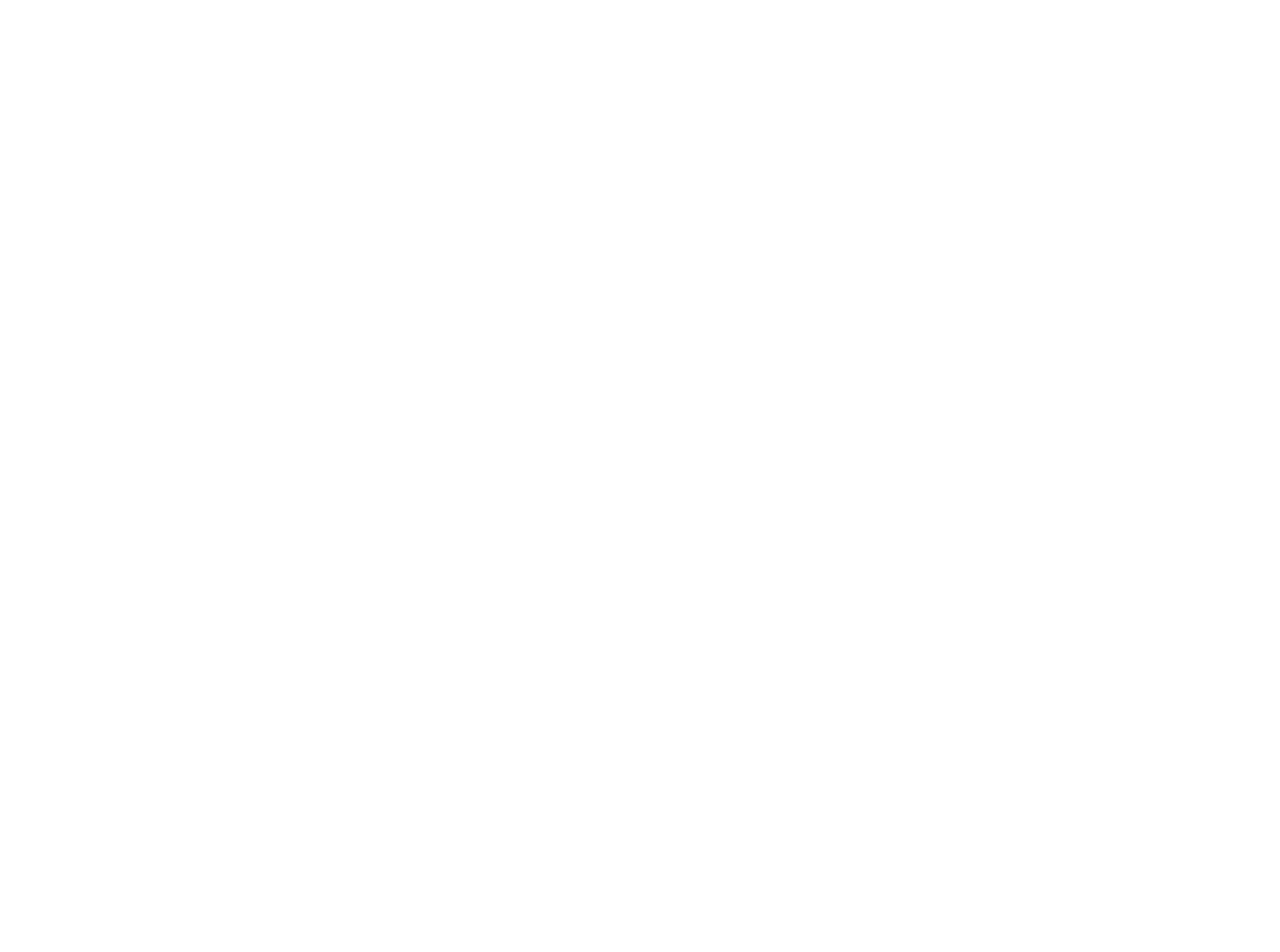
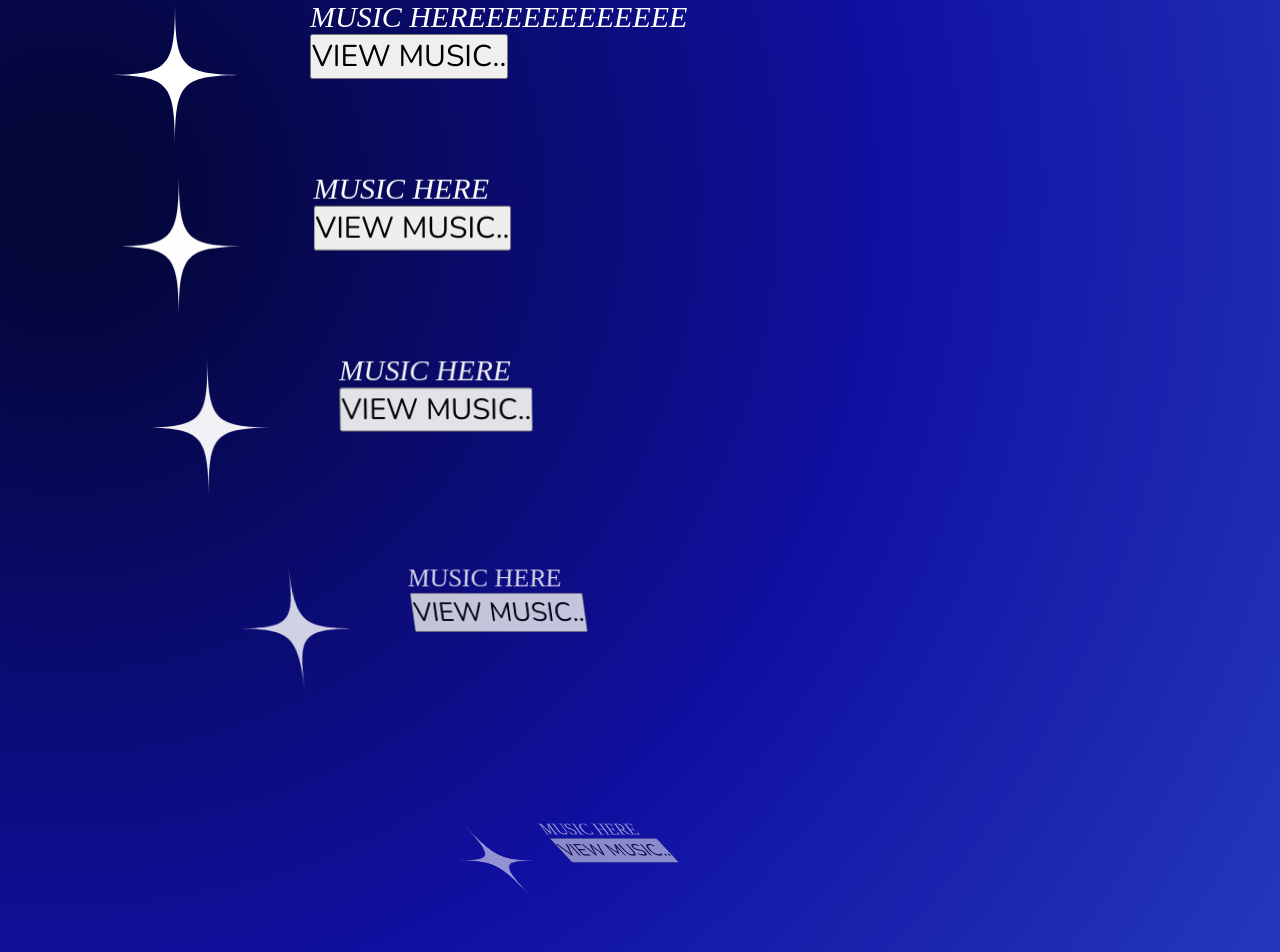
Before and after one commit to Edugiyuu/Rhythm_Tunes, a React (Vite) app in the folder frontend/: page /musics in a window 1280 px wide. Shown: the top 952 px of the page. Before the commit the page ends 800 px from the top, so only its background shows below. Built offline with nearby package versions, Linux system fonts and the light colour scheme; a web font is replaced by a local one.

Commit message:
feat: added a selectMusic Route

```diff
--- a/frontend/src/components/Home/Home.css
+++ b/frontend/src/components/Home/Home.css
@@ -7,7 +7,6 @@
     width: 100%;
     position: relative;
     overflow: hidden;
-    font-family: "Nunito";
     background: rgb(4, 6, 58);
     background: radial-gradient(circle at 50% 40%, rgba(4, 6, 58, 1) 0%, rgba(16, 16, 160, 1) 60%, rgba(43, 68, 199, 1) 100%);
     background-attachment: fixed;
@@ -35,9 +34,6 @@
 .star6 { top: 5%; left: 80%; width: 80px;}
 .star7 { top: 40%; left: 10%; width: 55px;}
 .star8 { top: 0%; left: 60%; width: 85px;}
-.purpleStar{
-
-}
 
 .Icon {
     display: absolute;
--- /dev/null
+++ b/frontend/src/components/SelectMusic/SelectMusic.css
@@ -0,0 +1,33 @@
+.SelectMusic {
+  display: flex;
+  flex-direction: column;
+  align-items: start;
+  font-family: "Rodin";
+  font-style: italic;
+  /* justify-content: center; */
+  height: 100%;
+  padding-bottom: 20%;
+  width: 100%;
+  /* position: relative; */
+  background: rgb(246, 175, 10);
+  background: radial-gradient(circle at 5% 15%, rgba(4, 6, 58, 1) 5%, rgba(16, 16, 160, 1) 50%, rgba(43, 68, 199, 1) 100%);
+}
+
+.Music {
+  display: flex;
+  flex-direction: row;
+  width: auto;
+  height: auto;
+}
+
+.Music p {
+  font-size: 30px;
+}
+.Music button {
+  font-family: "Nunito";
+  font-size: 30px;
+}
+.Music img {
+ height: 150px;
+ width: 150px;
+}
--- a/frontend/src/components/SelectMusic/SelectMusic.tsx
+++ b/frontend/src/components/SelectMusic/SelectMusic.tsx
@@ -1,7 +1,84 @@
+import { useEffect } from "react";
+import { gsap } from "gsap";
+import { ScrollTrigger } from "gsap/ScrollTrigger";
+import "./SelectMusic.css";
+
+gsap.registerPlugin(ScrollTrigger);
+
 const SelectMusic = () => {
+  useEffect(() => {
+    gsap.fromTo(
+      ".Music",
+      { opacity: 0.1, y: 200, x: 550,perspective: 200, scale: 0.7, rotationX: 100, rotationY: 100, },
+      {
+        opacity: 1,
+        x: 100,
+        y: 0,
+        rotationX: 0,
+        rotationY: 0,
+        duration: 1,
+        scale: 1,
+        ease: "power2.out",
+        stagger: 0.2,
+        scrollTrigger: {
+          trigger: ".SelectMusic",
+          start: "top 60%",
+          end: "bottom bottom",
+          scrub: 1.5,
+        },
+      }
+    );
+  }, []);
+
   return (
-    <div>SelectMusic</div>
-  )
-}
+    <div className="SelectMusic">
+      <div>
+          <div className="Music">
+            <img src="/star.svg" />
+            <div>
+              <p>MUSIC HEREEEEEEEEEEEE</p>
+              <button>VIEW MUSIC..</button>
+            </div>
+          </div>
+          <div className="Music">
+            <img src="/star.svg" />
+            <div>
+              <p>MUSIC HERE</p>
+              <button>VIEW MUSIC..</button>
+            </div>
+          </div>
+          <div className="Music">
+            <img src="/star.svg" />
+            <div>
+              <p>MUSIC HERE</p>
+              <button>VIEW MUSIC..</button>
+            </div>
+          </div>
+          <div className="Music">
+            <img src="/star.svg" />
+            <div>
+              <p>MUSIC HERE</p>
+              <button>VIEW MUSIC..</button>
+            </div>
+          </div>
+          <div className="Music">
+            <img src="/star.svg" />
+            <div>
+              <p>MUSIC HERE</p>
+              <button>VIEW MUSIC..</button>
+            </div>
+          </div>
+          <div className="Music">
+            <img src="/star.svg" />
+            <div>
+              <p>MUSIC HERE</p>
+              <button>VIEW MUSIC..</button>
+            </div>
+          </div>
 
-export default SelectMusic
+      </div>
+    </div>
+  );
+};
+
+export default SelectMusic;
--- a/frontend/src/main.tsx
+++ b/frontend/src/main.tsx
@@ -1,6 +1,5 @@
 import { StrictMode } from 'react'
 import { createRoot } from 'react-dom/client'
-import './main.css'
 import App from './App.tsx'
 
 createRoot(document.getElementById('root')!).render(
```
Also changed, not shown: frontend/src/components/SelectMusic/animations.ts (added, +30 -0 lines), frontend/public/imgs/cutIn.png (added), frontend/src/main.css (deleted).
